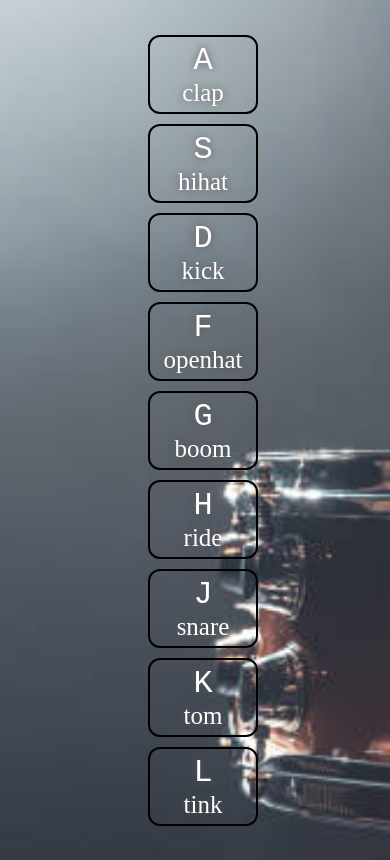
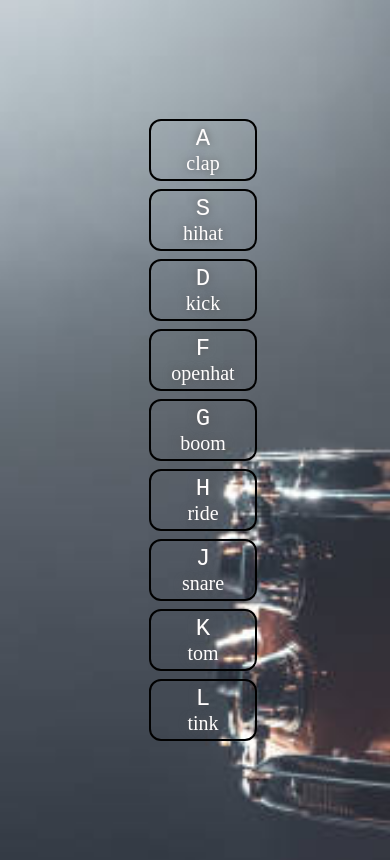
Before and after one commit to Azeezatou/JavaScript30, a plain HTML site: page index.html in a window 390 px wide. Drawn offline with Linux system fonts and the light colour scheme.

Commit message:
Update styles.css

```diff
--- a/styles.css
+++ b/styles.css
@@ -49,10 +49,10 @@ kbd {
     .key{
         display: flex;
         flex-direction: column;
-        width:6rem ;
-        padding: 5px ;
-        margin: 5px;
-        font-size: 25px;
+        width: 6rem;
+        padding: 4px;
+        margin: 4px;
+        font-size: 20px;
         text-align: center;
         border: 2px solid black;
         border-radius: 12px;
@@ -62,6 +62,6 @@ kbd {
     }
     kbd {
         display: block;
-        font-size: 2rem;
+        font-size: 1.5rem;
     }
 }
```
